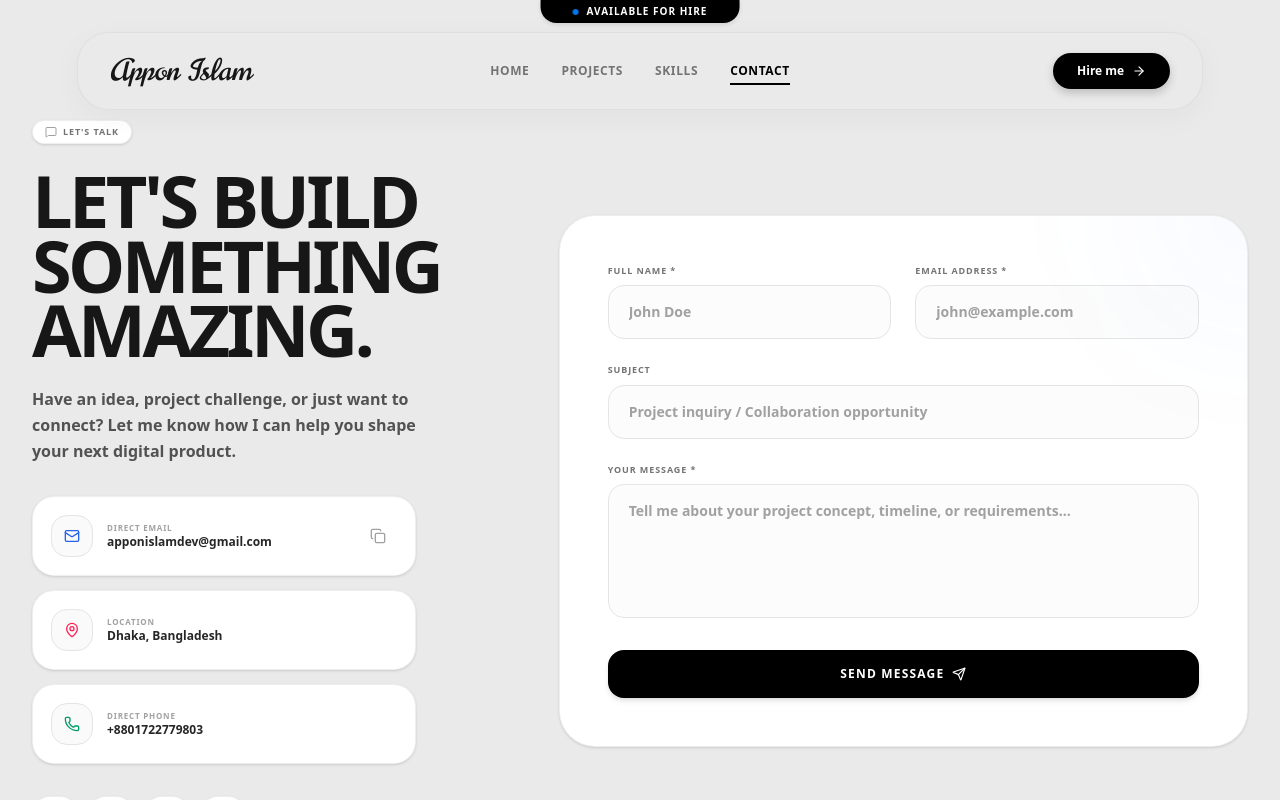
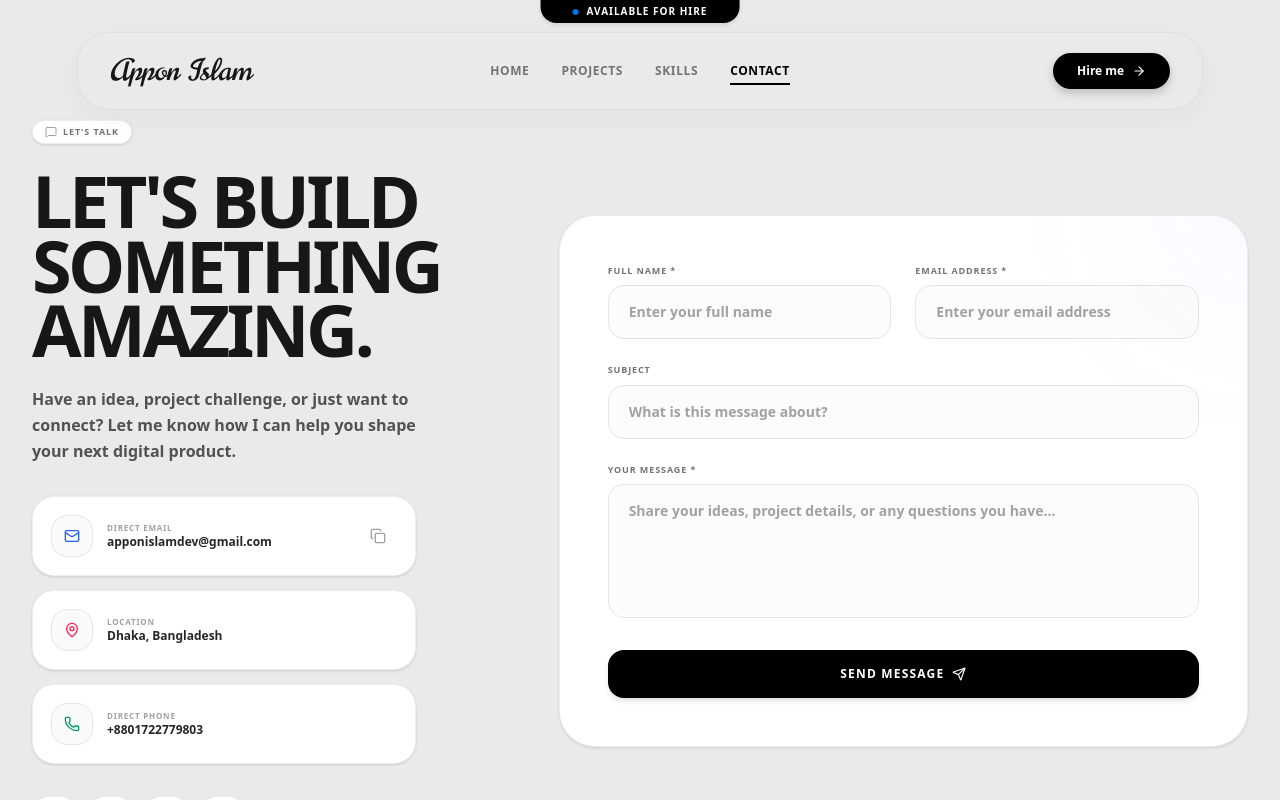
Before and after one commit to apponislam/portfolio-v4, a Next.js app: page /contact in a window 1280 px wide. Shown: the top 800 px of the page. Built offline with nearby package versions, Linux system fonts and the light colour scheme.

Commit message:
feat: implement ContactClient component with form validation, submission logic, and contact info widgets

```diff
--- a/components/ContactClient/ContactClient.tsx
+++ b/components/ContactClient/ContactClient.tsx
@@ -217,7 +217,7 @@ export default function ContactClient() {
                                         name="name"
                                         value={formData.name}
                                         onChange={handleChange}
-                                        placeholder="John Doe"
+                                        placeholder="Enter your full name"
                                         className={`w-full bg-neutral-50/60 border px-5 py-4 rounded-2xl text-xs sm:text-sm font-semibold text-neutral-900 placeholder-neutral-400 focus:outline-none focus:bg-white focus:border-black transition-all ${errors.name ? "border-red-500/80 focus:border-red-500" : "border-neutral-200 focus:border-neutral-400"}`}
                                     />
                                     {errors.name && <span className="text-red-500 text-[10px] font-bold mt-0.5">{errors.name}</span>}
@@ -234,7 +234,7 @@ export default function ContactClient() {
                                         name="email"
                                         value={formData.email}
                                         onChange={handleChange}
-                                        placeholder="john@example.com"
+                                        placeholder="Enter your email address"
                                         className={`w-full bg-neutral-50/60 border px-5 py-4 rounded-2xl text-xs sm:text-sm font-semibold text-neutral-900 placeholder-neutral-400 focus:outline-none focus:bg-white focus:border-black transition-all ${errors.email ? "border-red-500/80 focus:border-red-500" : "border-neutral-200 focus:border-neutral-400"}`}
                                     />
                                     {errors.email && <span className="text-red-500 text-[10px] font-bold mt-0.5">{errors.email}</span>}
@@ -252,7 +252,7 @@ export default function ContactClient() {
                                     name="subject"
                                     value={formData.subject}
                                     onChange={handleChange}
-                                    placeholder="Project inquiry / Collaboration opportunity"
+                                    placeholder="What is this message about?"
                                     className="w-full bg-neutral-50/60 border border-neutral-200 px-5 py-4 rounded-2xl text-xs sm:text-sm font-semibold text-neutral-900 placeholder-neutral-400 focus:outline-none focus:bg-white focus:border-black transition-all"
                                 />
                             </div>
@@ -268,7 +268,7 @@ export default function ContactClient() {
                                     value={formData.message}
                                     onChange={handleChange}
                                     rows={5}
-                                    placeholder="Tell me about your project concept, timeline, or requirements..."
+                                    placeholder="Share your ideas, project details, or any questions you have..."
                                     className={`w-full bg-neutral-50/60 border px-5 py-4 rounded-2xl text-xs sm:text-sm font-semibold text-neutral-900 placeholder-neutral-400 focus:outline-none focus:bg-white focus:border-black transition-all resize-none ${errors.message ? "border-red-500/80 focus:border-red-500" : "border-neutral-200 focus:border-neutral-400"}`}
                                 />
                                 {errors.message && <span className="text-red-500 text-[10px] font-bold mt-0.5">{errors.message}</span>}
```
